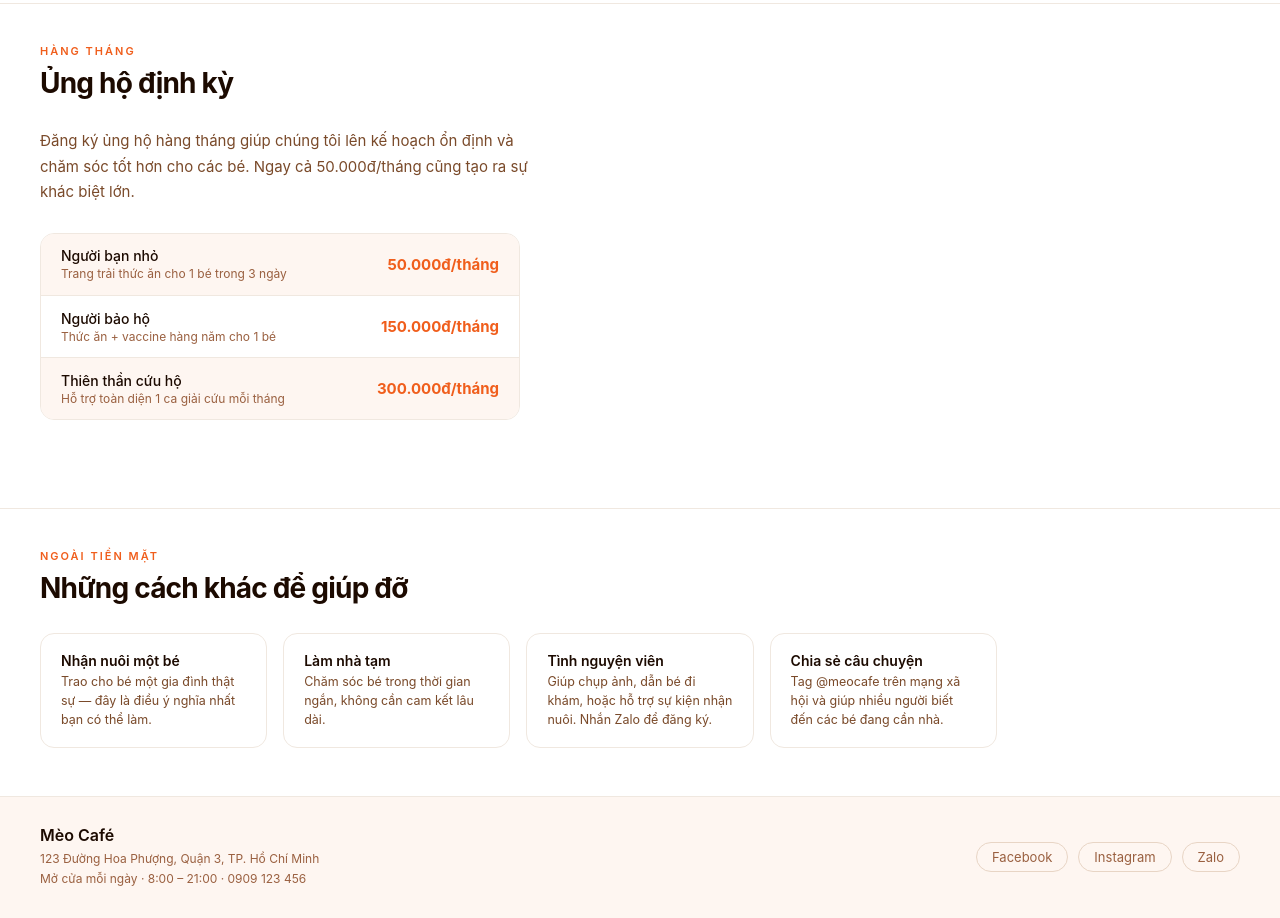
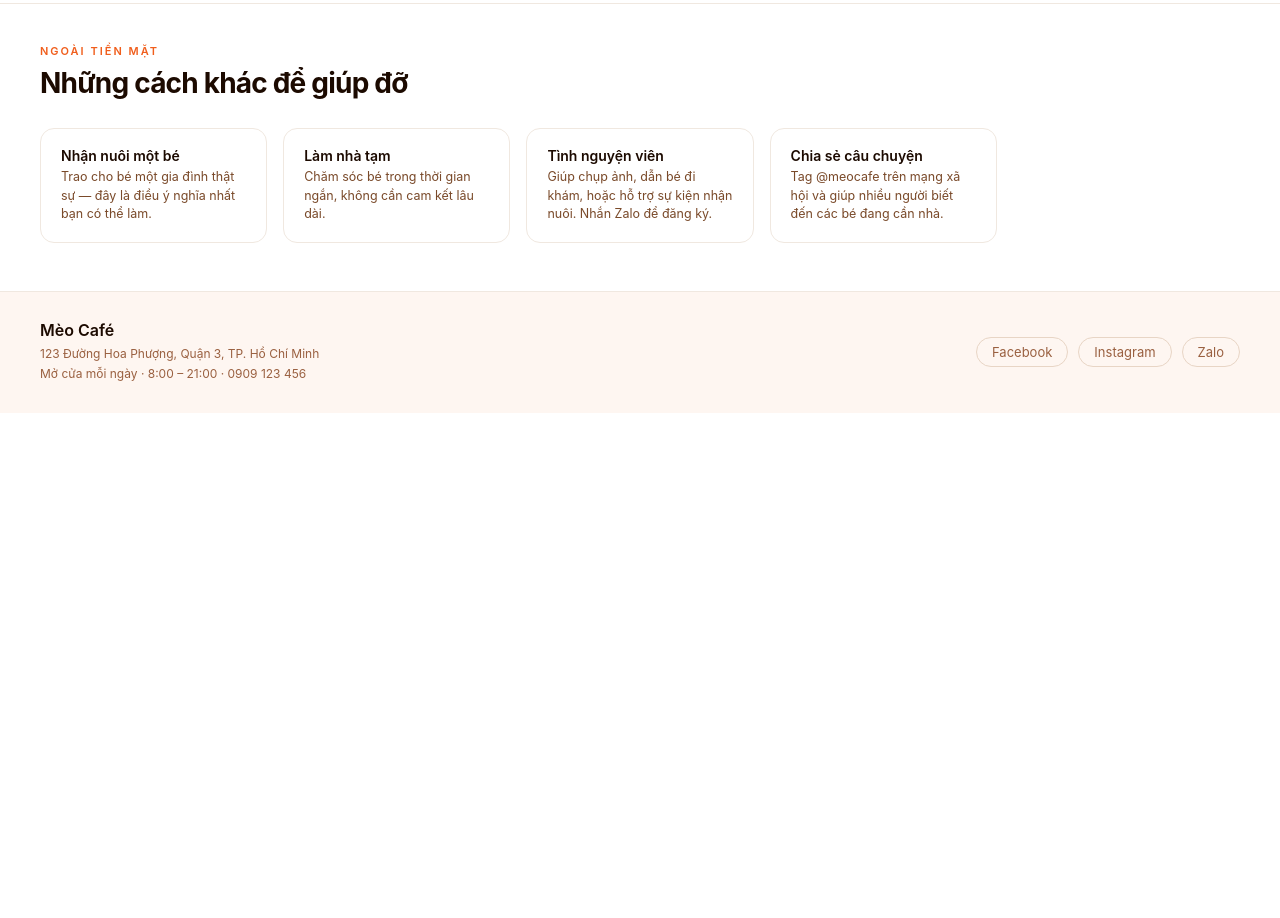
Before and after one commit to khuyenanderson/sample_bn_webpage, a plain HTML site: page donate.html in a window 1280 px wide. Shown: the part 1200-2118 px from the top of the page. After the commit the page ends 1613 px from the top, so only its background shows below. Drawn offline with Linux system fonts and the light colour scheme.

Commit message:
Remove ủng hộ định kỳ section from donate page
Co-Authored-By: Claude Sonnet 4.6 <noreply@anthropic.com>

```diff
--- a/donate.html
+++ b/donate.html
@@ -95,38 +95,6 @@
 </section>
 
 <section class="section" style="border-top: 1px solid var(--border); padding-top: 2.5rem;">
-  <div class="section-label">Hàng tháng</div>
-  <h2 class="section-title">Ủng hộ định kỳ</h2>
-  <p style="font-size: 15px; color: var(--ink-muted); line-height: 1.7; max-width: 500px; margin-bottom: 1.75rem;">
-    Đăng ký ủng hộ hàng tháng giúp chúng tôi lên kế hoạch ổn định và chăm sóc tốt hơn cho các bé. Ngay cả 50.000đ/tháng cũng tạo ra sự khác biệt lớn.
-  </p>
-
-  <div class="pricing-table" style="max-width: 480px;">
-    <div class="pricing-row">
-      <div>
-        <div class="pricing-name">Người bạn nhỏ</div>
-        <div class="pricing-desc">Trang trải thức ăn cho 1 bé trong 3 ngày</div>
-      </div>
-      <div class="pricing-price">50.000đ/tháng</div>
-    </div>
-    <div class="pricing-row">
-      <div>
-        <div class="pricing-name">Người bảo hộ</div>
-        <div class="pricing-desc">Thức ăn + vaccine hàng năm cho 1 bé</div>
-      </div>
-      <div class="pricing-price">150.000đ/tháng</div>
-    </div>
-    <div class="pricing-row">
-      <div>
-        <div class="pricing-name">Thiên thần cứu hộ</div>
-        <div class="pricing-desc">Hỗ trợ toàn diện 1 ca giải cứu mỗi tháng</div>
-      </div>
-      <div class="pricing-price">300.000đ/tháng</div>
-    </div>
-  </div>
-</section>
-
-<section class="section" style="border-top: 1px solid var(--border); padding-top: 2.5rem;">
   <div class="section-label">Ngoài tiền mặt</div>
   <h2 class="section-title">Những cách khác để giúp đỡ</h2>
 
```
